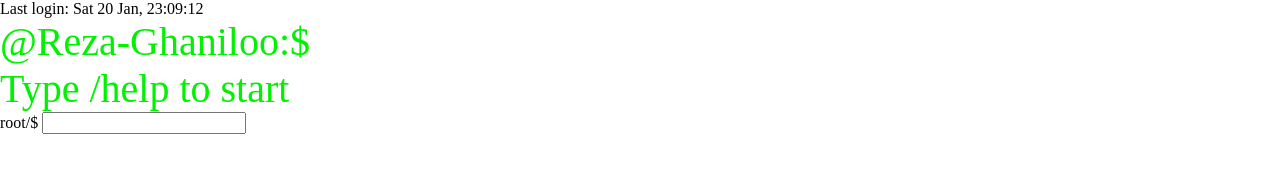
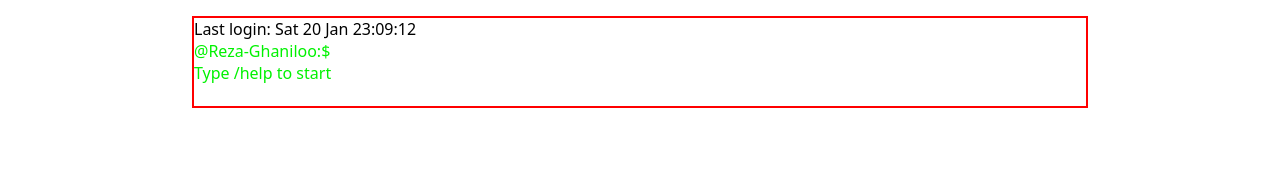
Before and after one commit to RGHANILOO/terminal, a plain HTML site: page index.html in a window 1280 px wide. Drawn offline with Linux system fonts and the light colour scheme.

Commit message:
fix: styling of the layout on the main landing  refactor: re structure of file syste inprepration for new features

```diff
--- /dev/null
+++ b/JS assets/index.js
@@ -0,0 +1,18 @@
+// /function for time element of the terminal
+
+const formattedDate = () => {
+  const date = new Date();
+  const options = {
+    weekday: "short",
+    month: "short",
+    day: "2-digit",
+    hour: "2-digit",
+    minute: "2-digit",
+    second: "2-digit",
+    hour12: false,
+  };
+  // String.prototype.replace() // Tue 16 Jan,23:21:51
+  return date.toLocaleDateString("en-GB", options).replaceAll(", ", " ");
+};
+const lastLoginTime = document.querySelector("#last-login-time");
+lastLoginTime.textContent = formattedDate();
--- a/index.html
+++ b/index.html
@@ -3,23 +3,32 @@
   <head>
     <meta charset="UTF-8" />
     <meta name="viewport" content="width=device-width, initial-scale=1.0" />
-    <link rel="stylesheet" href="./styles.css">
+    <link rel="stylesheet" href="./styles.css" />
     <title>Reza's Terminal Portfolio</title>
   </head>
   <body>
-    <container class="main">
-      <p class="last-login">Last login: <span id="last-login-time"></span> </p>
-        <h1> <span>@</span>Reza-Ghaniloo:$
-           <br> <span>Type /help to start</span></h1>
-      <div class="terminal">
-        <div class="terminal-form">
-          <form>
-            <label for="command" class="command"> root/$</label>
-            <input type="text" value />
-          </form>
+    <section class="main">
+      <div class="main-interaction">
+        <p class="last-login">Last login: <span id="last-login-time"></span></p>
+        <h1>
+          <span>@</span>Reza-Ghaniloo:$ <br />
+          <span>Type /help to start</span>
+        </h1>
+        <div class="terminal">
+          <div class="terminal-form">
+            <form>
+              <template>
+                <label for="command" class="command">
+                  <span data-color="cyan">visitor</span><span data-color="grey">@</span><span data-color="pink">term-port</span><span data-color="grey">:$</span>
+                </label>
+              </template>
+
+              <input name="command" autofocus type="text" value />
+            </form>
+          </div>
         </div>
       </div>
-    </container>
-    <script src="./index.js"></script>
+    </section>
+    <script src="./JS assets/index.js"></script>
   </body>
 </html>
--- a/index.js
+++ /dev/null
@@ -1,14 +0,0 @@
-// time element of the terminal
-const lastLoginTime = document.getElementById('last-login-time')
-const date = new Date();
-const options = {
-    weekday :'short',
-    month: 'short',
-    day:'2-digit',
-    hour:'2-digit',
-    minute:'2-digit',
-    second:'2-digit',
-    hour12: false,
-}
-const formattedDate = date.toLocaleDateString('en-GB', options)
-lastLoginTime.textContent = formattedDate.replace(',', '');
--- a/styles.css
+++ b/styles.css
@@ -12,12 +12,18 @@
   font: inherit;
 }
 html {
-  color-scheme: dark light;
+  color-scheme: light dark;
+  font-family: system-ui, -apple-system, BlinkMacSystemFont, "Segoe UI",
+    "Roboto", "Oxygen", "Ubuntu", "Cantarell", "Fira Sans", "Droid Sans",
+    "Helvetica Neue", Arial, sans-serif;
 }
 
 body {
   /* taking into accoutnt he browser banner on smaller screens */
   min-height: 100svh;
+  display: grid;
+  grid-template-columns: [col1-start] 15% [col2-start] minmax(320px, auto) [col3-start]15%;
+
 }
 img,
 picture,
@@ -39,15 +45,30 @@ li {
   max-width: var(--p-max-width, 65ch);
   text-wrap: pretty;
 }
+input,
+label {
+  /* to remove the styling of the input element */
+  all: unset;
+  display: inline;
+}
 /* end of reset  */
 
 /* variabele */
 
-h1{
-    color: oklch(81.18% 0.315 147.18);
-    font-family: ui-monospace;
-    font-size: 2.5rem;
+.main {
+  grid-column: col2-start / col3-start;
+}
+.main > div {
+  border: 2px solid red;
+  margin-top:1rem
+}
 
+h1 {
+  color: oklch(81.18% 0.315 147.18);
 
+  font-size: 1rem;
+}
 
+input {
+  text-indent: 3px;
 }
```
Also changed, not shown: JS assets/commands/about.js (added), JS assets/commands/clear.js (added), JS assets/commands/code_wars.js (added), JS assets/commands/contact.js (added), JS assets/commands/cv.js (added), JS assets/commands/what.js (added), JS assets/commands/who.js (added), JS assets/commands/why.js (added), 4 other files.
